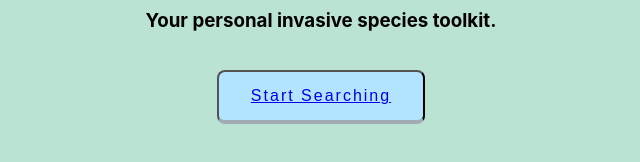
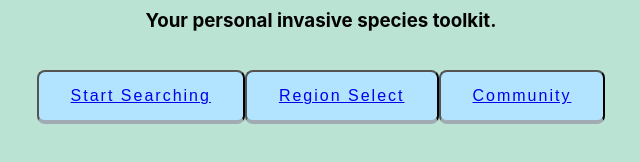
Before and after one commit to cindyyzhu/ecovader, a React (Create React App) app: page / in a window 1280 px wide. Shown: the part 366-528 px from the top of the page, without its empty margins (319-959 px from the left). Built offline with nearby package versions, Linux system fonts and the light colour scheme.

Commit message:
edited the buttons

```diff
--- a/src/Dashboard.js
+++ b/src/Dashboard.js
@@ -24,6 +24,12 @@ function Dashboard() {
         <button>
             <a href="https://lens.google.com/search">Start Searching</a>
         </button>
+        <button>
+          <a href="http://localhost:3001/regionselect">Region Select</a>
+        </button>
+        <button>
+          <a href="http://localhost:3001/community">Community</a>
+        </button>
       </header>
     </div>
   );
```
